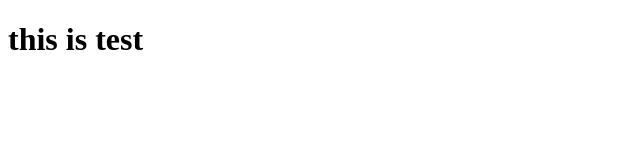
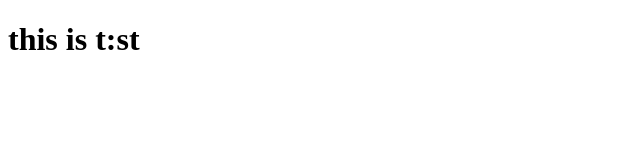
Before and after one commit to pengzg/html, a plain HTML site: page release/release.html in a window 1280 px wide. Shown: the full height of the page, 0-640 px from the left. Drawn offline with Linux system fonts and the light colour scheme.

Commit message:
dev-title

```diff
--- a/release/release.html
+++ b/release/release.html
@@ -7,6 +7,6 @@
     <title>release</title>
 </head>
 <body>
-    <h1>this is test</h1>
+    <h1>this is t:st</h1>
 </body>
 </html>
```
